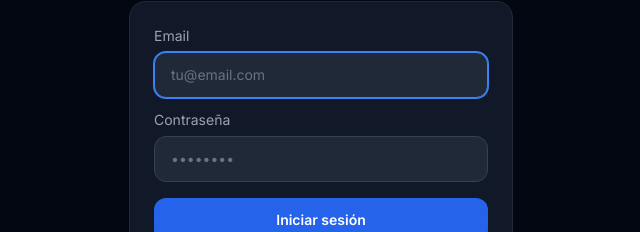
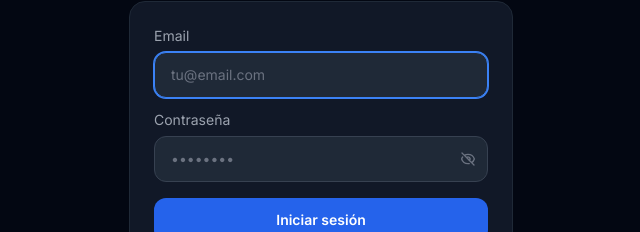
Before and after one commit to renzolav08/synthetic-users-dnt, a Next.js app in the folder frontend/: page /login in a window 1280 px wide. Both pictures are taken after a click on the button "Continuar con Email". Shown: the part 326-558 px from the top of the page, without its empty margins (319-959 px from the left). Built offline with nearby package versions, Linux system fonts and the light colour scheme; no server answers.

Commit message:
feat: login con toggle mostrar contraseña, contador y mínimo 4 chars

```diff
--- a/frontend/app/login/page.tsx
+++ b/frontend/app/login/page.tsx
@@ -4,6 +4,62 @@ import { signIn } from 'next-auth/react'
 import { useAuth } from '@/contexts/AuthContext'
 
 type Step = 'inicial' | 'login' | 'registro'
+
+function EyeIcon({ open }: { open: boolean }) {
+  return open ? (
+    <svg className="w-4 h-4" fill="none" stroke="currentColor" viewBox="0 0 24 24">
+      <path strokeLinecap="round" strokeLinejoin="round" strokeWidth={2} d="M15 12a3 3 0 11-6 0 3 3 0 016 0z"/>
+      <path strokeLinecap="round" strokeLinejoin="round" strokeWidth={2} d="M2.458 12C3.732 7.943 7.523 5 12 5c4.478 0 8.268 2.943 9.542 7-1.274 4.057-5.064 7-9.542 7-4.477 0-8.268-2.943-9.542-7z"/>
+    </svg>
+  ) : (
+    <svg className="w-4 h-4" fill="none" stroke="currentColor" viewBox="0 0 24 24">
+      <path strokeLinecap="round" strokeLinejoin="round" strokeWidth={2} d="M13.875 18.825A10.05 10.05 0 0112 19c-4.478 0-8.268-2.943-9.543-7a9.97 9.97 0 011.563-3.029m5.858.908a3 3 0 114.243 4.243M9.878 9.878l4.242 4.242M9.88 9.88l-3.29-3.29m7.532 7.532l3.29 3.29M3 3l3.59 3.59m0 0A9.953 9.953 0 0112 5c4.478 0 8.268 2.943 9.543 7a10.025 10.025 0 01-4.132 5.411m0 0L21 21"/>
+    </svg>
+  )
+}
+
+function PasswordInput({
+  value,
+  onChange,
+  placeholder,
+  minLen = 4,
+  showCount = false,
+}: {
+  value: string
+  onChange: (v: string) => void
+  placeholder?: string
+  minLen?: number
+  showCount?: boolean
+}) {
+  const [show, setShow] = useState(false)
+  const ok = value.length >= minLen
+
+  return (
+    <div className="relative">
+      <input
+        type={show ? 'text' : 'password'}
+        value={value}
+        onChange={e => onChange(e.target.value)}
+        placeholder={placeholder}
+        required
+        className="w-full bg-gray-800 border border-gray-700 rounded-xl px-4 py-3 pr-10 text-sm text-white placeholder-gray-500 focus:outline-none focus:border-blue-500 focus:ring-1 focus:ring-blue-500 transition"
+      />
+      <button
+        type="button"
+        onClick={() => setShow(s => !s)}
+        className="absolute right-3 top-1/2 -translate-y-1/2 text-gray-500 hover:text-gray-300 transition"
+        tabIndex={-1}
+      >
+        <EyeIcon open={show} />
+      </button>
+      {showCount && value.length > 0 && (
+        <p className={`mt-1 text-xs ${ok ? 'text-green-400' : 'text-yellow-400'}`}>
+          {value.length} / {minLen} caracteres mínimos {ok ? '✓' : ''}
+        </p>
+      )}
+    </div>
+  )
+}
 
 export default function LoginPage() {
   const { login, register } = useAuth()
@@ -29,6 +85,10 @@ export default function LoginPage() {
 
   async function handleRegister(e: FormEvent) {
     e.preventDefault()
+    if (password.length < 4) {
+      setError('La contraseña debe tener al menos 4 caracteres')
+      return
+    }
     setError('')
     setLoading(true)
     try {
@@ -129,13 +189,10 @@ export default function LoginPage() {
                 </div>
                 <div>
                   <label className="block text-sm text-gray-400 mb-1.5">Contraseña</label>
-                  <input
-                    type="password"
+                  <PasswordInput
                     value={password}
-                    onChange={e => setPassword(e.target.value)}
+                    onChange={setPassword}
                     placeholder="••••••••"
-                    required
-                    className="w-full bg-gray-800 border border-gray-700 rounded-xl px-4 py-3 text-sm text-white placeholder-gray-500 focus:outline-none focus:border-blue-500 focus:ring-1 focus:ring-blue-500 transition"
                   />
                 </div>
 
@@ -198,14 +255,16 @@ export default function LoginPage() {
                   />
                 </div>
                 <div>
-                  <label className="block text-sm text-gray-400 mb-1.5">Contraseña</label>
-                  <input
-                    type="password"
+                  <label className="block text-sm text-gray-400 mb-1.5">
+                    Contraseña
+                    <span className="ml-1 text-gray-600 font-normal">(mín. 4 caracteres)</span>
+                  </label>
+                  <PasswordInput
                     value={password}
-                    onChange={e => setPassword(e.target.value)}
-                    placeholder="Mínimo 6 caracteres"
-                    required
-                    className="w-full bg-gray-800 border border-gray-700 rounded-xl px-4 py-3 text-sm text-white placeholder-gray-500 focus:outline-none focus:border-blue-500 focus:ring-1 focus:ring-blue-500 transition"
+                    onChange={setPassword}
+                    placeholder="Al menos 4 caracteres"
+                    minLen={4}
+                    showCount
                   />
                 </div>
 
@@ -213,7 +272,7 @@ export default function LoginPage() {
 
                 <button
                   type="submit"
-                  disabled={loading}
+                  disabled={loading || password.length < 4}
                   className="w-full bg-blue-600 hover:bg-blue-500 disabled:bg-gray-700 disabled:text-gray-500 text-white rounded-xl py-3 text-sm font-semibold transition-all mt-1"
                 >
                   {loading ? 'Creando cuenta...' : 'Continuar con Email'}
```
Also changed, not shown: 1 other file (tests, documents, lock files or other folders).
